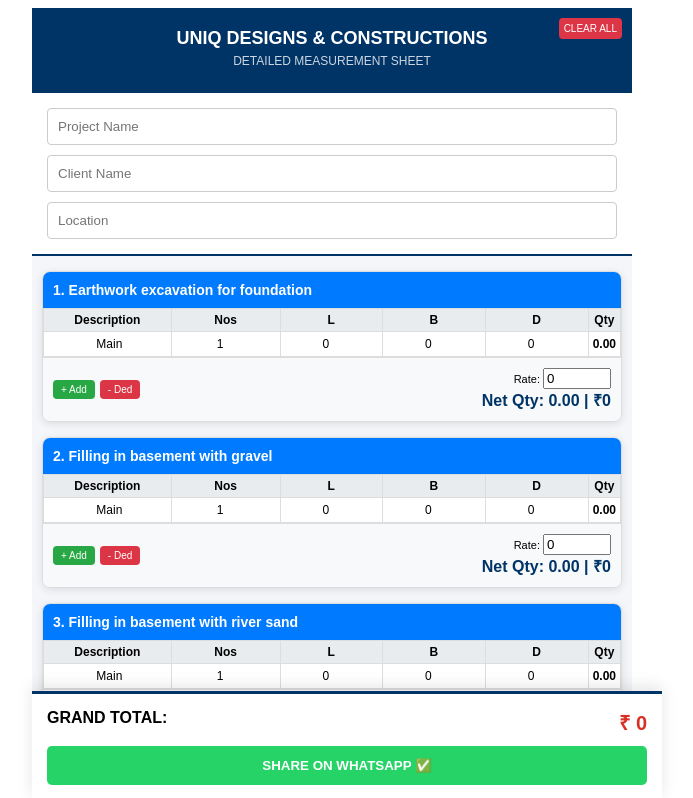
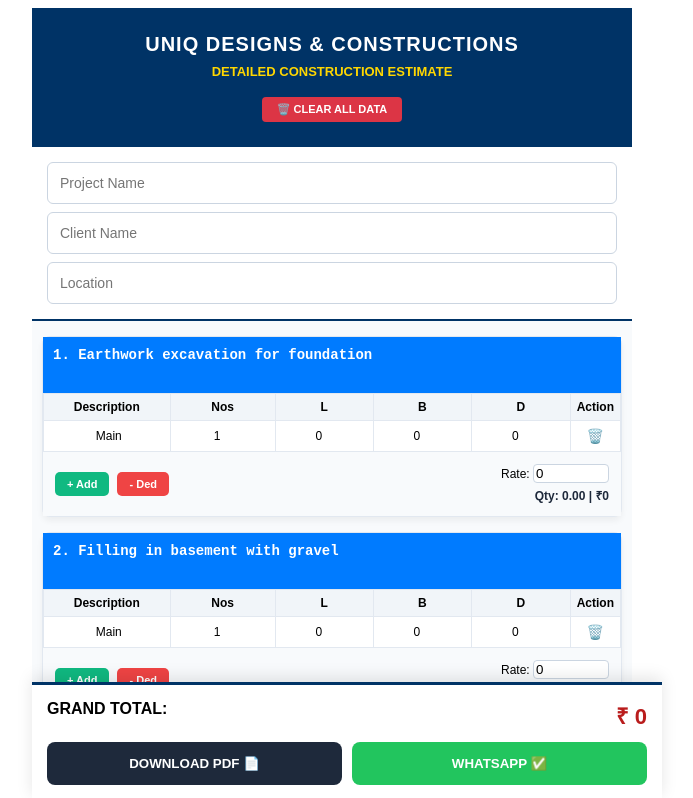
Before and after one commit to Movieeesss/MOBILE-ESTIMATOR, a React (Vite) app: page / in a window 1280 px wide. Shown: the top 798 px of the page, without its empty margins (308-1001 px from the left). Built offline with nearby package versions, Linux system fonts and the light colour scheme.

Commit message:
Update MOBILE ESTIMATOR.tsx

```diff
--- a/src/MOBILE ESTIMATOR.tsx
+++ b/src/MOBILE ESTIMATOR.tsx
@@ -22,15 +22,14 @@ const INITIAL_TITLES = [
   "36. Main gate", "37. Electrical - LS", "38. Sanitary - LS"
 ];
 
-export default function UniqProfessionalEstimator() {
-  // 1. Initialize from LocalStorage or use Defaults
+export default function UniqMasterEstimator() {
   const [projectInfo, setProjectInfo] = useState(() => {
-    const saved = localStorage.getItem('uniq_project_info');
+    const saved = localStorage.getItem('uniq_v3_info');
     return saved ? JSON.parse(saved) : { name: "", client: "", location: "" };
   });
 
   const [sections, setSections] = useState(() => {
-    const saved = localStorage.getItem('uniq_sections');
+    const saved = localStorage.getItem('uniq_v3_sections');
     return saved ? JSON.parse(saved) : INITIAL_TITLES.map((title, idx) => ({
       id: idx,
       title: title,
@@ -40,14 +39,10 @@ export default function UniqProfessionalEstimator() {
     }));
   });
 
-  // 2. Auto-Save to LocalStorage whenever data changes
   useEffect(() => {
-    localStorage.setItem('uniq_project_info', JSON.stringify(projectInfo));
-  }, [projectInfo]);
-
-  useEffect(() => {
-    localStorage.setItem('uniq_sections', JSON.stringify(sections));
-  }, [sections]);
+    localStorage.setItem('uniq_v3_info', JSON.stringify(projectInfo));
+    localStorage.setItem('uniq_v3_sections', JSON.stringify(sections));
+  }, [projectInfo, sections]);
 
   const computedData = useMemo(() => {
     let grandTotal = 0;
@@ -63,9 +58,18 @@ export default function UniqProfessionalEstimator() {
     return { processed, grandTotal };
   }, [sections]);
 
+  const updateSectionTitle = (id: number, newTitle: string) => {
+    setSections(sections.map(s => s.id === id ? { ...s, title: newTitle } : s));
+  };
+
   const addRow = (secId: number, type: 'Add' | 'Ded') => {
     setSections(sections.map(s => s.id === secId ?
       { ...s, measurements: [...s.measurements, { id: Date.now(), type, label: type === 'Ded' ? 'Deduction' : 'Extra', nos: '1', l: '0', b: '0', d: '0' }] } : s));
+  };
+
+  const deleteRow = (secId: number, mId: number) => {
+    setSections(sections.map(s => s.id === secId ?
+      { ...s, measurements: s.measurements.filter(m => m.id !== mId) } : s));
   };
 
   const updateM = (secId: number, mId: number, field: string, val: string) => {
@@ -75,90 +79,129 @@ export default function UniqProfessionalEstimator() {
   };
 
   const clearAllData = () => {
-    if(window.confirm("Delete all saved data and start new estimate?")) {
-      localStorage.removeItem('uniq_project_info');
-      localStorage.removeItem('uniq_sections');
+    if(window.confirm("Clear all data and reset to original titles?")) {
+      localStorage.clear();
       window.location.reload();
     }
   };
 
+  const generatePDF = () => {
+    const doc = new jsPDF();
+    doc.setFontSize(16);
+    doc.text("UNIQ DESIGNS & CONSTRUCTIONS", 105, 15, { align: 'center' });
+    doc.setFontSize(12);
+    doc.text("DETAILED CONSTRUCTION ESTIMATE", 105, 22, { align: 'center' });
+
+    doc.setFontSize(10);
+    doc.text(`Project: ${projectInfo.name}`, 14, 35);
+    doc.text(`Client: ${projectInfo.client}`, 14, 40);
+    doc.text(`Location: ${projectInfo.location}`, 14, 45);
+
+    const tableRows = computedData.processed.filter(s => s.amount !== 0).map(s => [
+      s.title, s.unit, s.totalQty.toFixed(2), s.rate, s.amount.toLocaleString()
+    ]);
+
+    autoTable(doc, {
+      startY: 55,
+      head: [['Description of Work', 'Unit', 'Total Qty', 'Rate', 'Amount (Rs)']],
+      body: tableRows,
+      theme: 'grid',
+      headStyles: { fillColor: [0, 51, 102] }
+    });
+
+    doc.save(`${projectInfo.name || 'Estimate'}_Report.pdf`);
+  };
+
   const shareWhatsApp = () => {
-    let msg = `*UNIQ DESIGNS - ESTIMATE*\nProject: ${projectInfo.name}\nTotal: ₹${computedData.grandTotal.toLocaleString()}\n\n`;
-    computedData.processed.filter(s => s.amount > 0).forEach(s => {
-      msg += `✅ ${s.title}: ${s.totalQty.toFixed(2)} ${s.unit} = ₹${s.amount.toLocaleString()}\n`;
+    let msg = `*UNIQ DESIGNS - ESTIMATE*\n*Project:* ${projectInfo.name}\n*Total:* ₹${computedData.grandTotal.toLocaleString()}\n\n`;
+    computedData.processed.filter(s => s.amount !== 0).forEach(s => {
+      msg += `✅ ${s.title}\nQty: ${s.totalQty.toFixed(2)} | Amt: ₹${s.amount.toLocaleString()}\n\n`;
     });
     window.open(`https://wa.me/?text=${encodeURIComponent(msg)}`, '_blank');
   };
 
   return (
-    <div style={{ maxWidth: '600px', margin: '0 auto', background: '#f4f6f9', minHeight: '100vh', paddingBottom: '160px', fontFamily: 'Arial' }}>
+    <div style={{ maxWidth: '600px', margin: '0 auto', background: '#f8fafc', minHeight: '100vh', paddingBottom: '180px', fontFamily: 'Arial' }}>
 
-      <div style={{ background: '#003366', color: 'white', padding: '20px', textAlign: 'center', position: 'relative' }}>
-        <h2 style={{ margin: 0, fontSize: '18px' }}>UNIQ DESIGNS & CONSTRUCTIONS</h2>
-        <p style={{ margin: '5px 0', fontSize: '12px', opacity: 0.8 }}>DETAILED MEASUREMENT SHEET</p>
-        <button onClick={clearAllData} style={{ position: 'absolute', right: '10px', top: '10px', background: '#dc3545', color: 'white', border: 'none', borderRadius: '4px', fontSize: '10px', padding: '5px' }}>CLEAR ALL</button>
+      {/* PROFESSIONAL HEADER */}
+      <div style={{ background: '#003366', color: 'white', padding: '25px 15px', textAlign: 'center' }}>
+        <h2 style={{ margin: 0, fontSize: '20px', letterSpacing: '1px' }}>UNIQ DESIGNS & CONSTRUCTIONS</h2>
+        <p style={{ margin: '8px 0', fontSize: '13px', fontWeight: 'bold', color: '#ffd700' }}>DETAILED CONSTRUCTION ESTIMATE</p>
+        <button onClick={clearAllData} style={{ marginTop: '10px', background: '#dc3545', color: 'white', border: 'none', padding: '6px 15px', borderRadius: '4px', fontSize: '11px', fontWeight: 'bold', cursor: 'pointer' }}>
+          🗑️ CLEAR ALL DATA
+        </button>
       </div>
 
-      <div style={{ background: '#fff', padding: '15px', borderBottom: '2px solid #003366', display: 'grid', gap: '10px' }}>
+      {/* PROJECT INFO */}
+      <div style={{ background: '#fff', padding: '15px', borderBottom: '2px solid #003366', display: 'grid', gap: '8px' }}>
         <input placeholder="Project Name" value={projectInfo.name} style={headerInput} onChange={e => setProjectInfo({...projectInfo, name: e.target.value})} />
         <input placeholder="Client Name" value={projectInfo.client} style={headerInput} onChange={e => setProjectInfo({...projectInfo, client: e.target.value})} />
         <input placeholder="Location" value={projectInfo.location} style={headerInput} onChange={e => setProjectInfo({...projectInfo, location: e.target.value})} />
       </div>
 
+      {/* EDITABLE 38 CONTENTS */}
       {computedData.processed.map((sec) => (
-        <div key={sec.id} style={{ background: '#fff', margin: '15px 10px', borderRadius: '8px', boxShadow: '0 2px 8px rgba(0,0,0,0.1)', overflow: 'hidden', border: '1px solid #ddd' }}>
-          <div style={{ background: '#007bff', color: 'white', padding: '10px', fontSize: '14px', fontWeight: 'bold' }}>{sec.title}</div>
+        <div key={sec.id} style={{ background: '#fff', margin: '15px 10px', borderRadius: '8px', boxShadow: '0 4px 6px rgba(0,0,0,0.05)', border: '1px solid #e2e8f0' }}>
+          <div style={{ background: '#007bff', padding: '8px' }}>
+            <textarea
+              value={sec.title}
+              onChange={(e) => updateSectionTitle(sec.id, e.target.value)}
+              style={{ width: '100%', background: 'transparent', border: 'none', color: 'white', fontWeight: 'bold', fontSize: '14px', resize: 'none' }}
+              rows={2}
+            />
+          </div>
 
           <table style={{ width: '100%', borderCollapse: 'collapse', fontSize: '12px' }}>
-            <thead style={{ background: '#e9ecef' }}>
+            <thead style={{ background: '#f1f5f9' }}>
               <tr>
-                <th style={tdStyle}>Description</th>
-                <th style={tdStyle}>Nos</th><th style={tdStyle}>L</th><th style={tdStyle}>B</th><th style={tdStyle}>D</th><th style={tdStyle}>Qty</th>
+                <th style={tdStyle}>Description</th><th style={tdStyle}>Nos</th><th style={tdStyle}>L</th><th style={tdStyle}>B</th><th style={tdStyle}>D</th><th style={tdStyle}>Action</th>
               </tr>
             </thead>
             <tbody>
               {sec.measurements.map(m => (
-                <tr key={m.id} style={{ background: m.type === 'Ded' ? '#fff0f0' : 'white' }}>
+                <tr key={m.id} style={{ background: m.type === 'Ded' ? '#fff1f2' : 'white' }}>
                   <td style={tdStyle}><input value={m.label} onChange={e => updateM(sec.id, m.id, 'label', e.target.value)} style={cellInput} /></td>
                   <td style={tdStyle}><input type="number" value={m.nos} onChange={e => updateM(sec.id, m.id, 'nos', e.target.value)} style={cellInput} /></td>
                   <td style={tdStyle}><input type="number" value={m.l} onChange={e => updateM(sec.id, m.id, 'l', e.target.value)} style={cellInput} /></td>
                   <td style={tdStyle}><input type="number" value={m.b} onChange={e => updateM(sec.id, m.id, 'b', e.target.value)} style={cellInput} /></td>
                   <td style={tdStyle}><input type="number" value={m.d} onChange={e => updateM(sec.id, m.id, 'd', e.target.value)} style={cellInput} /></td>
-                  <td style={{ ...tdStyle, fontWeight: 'bold' }}>
-                    {(m.type === 'Ded' ? '-' : '') + ((parseFloat(m.nos)||0)*(parseFloat(m.l)||0)*(parseFloat(m.b)||0)*(parseFloat(m.d)||0)).toFixed(2)}
+                  <td style={tdStyle}>
+                    <button onClick={() => deleteRow(sec.id, m.id)} style={{ border: 'none', background: 'none', color: '#ef4444', fontSize: '14px' }}>🗑️</button>
                   </td>
                 </tr>
               ))}
             </tbody>
           </table>
 
-          <div style={{ padding: '10px', background: '#f8f9fa', display: 'flex', justifyContent: 'space-between', alignItems: 'center', borderTop: '1px solid #ddd' }}>
-            <div style={{ display: 'flex', gap: '5px' }}>
-              <button onClick={() => addRow(sec.id, 'Add')} style={btnSmall}>+ Add</button>
-              <button onClick={() => addRow(sec.id, 'Ded')} style={{ ...btnSmall, background: '#dc3545' }}>- Ded</button>
+          <div style={{ padding: '12px', background: '#f8fafc', display: 'flex', justifyContent: 'space-between', alignItems: 'center' }}>
+            <div style={{ display: 'flex', gap: '8px' }}>
+              <button onClick={() => addRow(sec.id, 'Add')} style={btnAction}>+ Add</button>
+              <button onClick={() => addRow(sec.id, 'Ded')} style={{ ...btnAction, background: '#ef4444' }}>- Ded</button>
             </div>
-            <div style={{ textAlign: 'right' }}>
-              <div style={{ fontSize: '11px' }}>Rate: <input type="number" value={sec.rate} onChange={e => setSections(sections.map(s => s.id === sec.id ? {...s, rate: e.target.value} : s))} style={{ width: '60px' }} /></div>
-              <div style={{ fontWeight: 'bold', color: '#003366' }}>Net Qty: {sec.totalQty.toFixed(2)} | ₹{sec.amount.toLocaleString()}</div>
+            <div style={{ textAlign: 'right', fontSize: '12px' }}>
+              Rate: <input type="number" value={sec.rate} onChange={e => setSections(sections.map(s => s.id === sec.id ? {...s, rate: e.target.value} : s))} style={{ width: '70px', border: '1px solid #cbd5e1', borderRadius: '4px' }} />
+              <div style={{ fontWeight: 'bold', marginTop: '4px', color: '#1e293b' }}>Qty: {sec.totalQty.toFixed(2)} | ₹{sec.amount.toLocaleString()}</div>
             </div>
           </div>
         </div>
       ))}
 
+      {/* STICKY ACTION FOOTER */}
       <div style={{ position: 'fixed', bottom: 0, width: '100%', maxWidth: '600px', background: 'white', padding: '15px', borderTop: '3px solid #003366', boxShadow: '0 -5px 15px rgba(0,0,0,0.1)' }}>
-        <div style={{ display: 'flex', justifyContent: 'space-between', marginBottom: '10px' }}>
+        <div style={{ display: 'flex', justifyContent: 'space-between', marginBottom: '12px' }}>
           <span style={{ fontWeight: 'bold' }}>GRAND TOTAL:</span>
-          <span style={{ fontWeight: 'bold', color: '#d93025', fontSize: '20px' }}>₹ {computedData.grandTotal.toLocaleString()}</span>
+          <span style={{ fontWeight: 'bold', color: '#b91c1c', fontSize: '22px' }}>₹ {computedData.grandTotal.toLocaleString()}</span>
         </div>
-        <button onClick={shareWhatsApp} style={{ width: '100%', padding: '12px', background: '#25D366', color: 'white', border: 'none', borderRadius: '5px', fontWeight: 'bold', cursor: 'pointer' }}>
-          SHARE ON WHATSAPP ✅
-        </button>
+        <div style={{ display: 'grid', gridTemplateColumns: '1fr 1fr', gap: '10px' }}>
+          <button onClick={generatePDF} style={{ padding: '14px', background: '#1e293b', color: 'white', border: 'none', borderRadius: '8px', fontWeight: 'bold' }}>DOWNLOAD PDF 📄</button>
+          <button onClick={shareWhatsApp} style={{ padding: '14px', background: '#22c55e', color: 'white', border: 'none', borderRadius: '8px', fontWeight: 'bold' }}>WHATSAPP ✅</button>
+        </div>
       </div>
     </div>
   );
 }
 
-const tdStyle: React.CSSProperties = { border: '1px solid #ddd', padding: '4px', textAlign: 'center' };
-const cellInput: React.CSSProperties = { width: '100%', border: 'none', textAlign: 'center', fontSize: '12px', outline: 'none', background: 'transparent' };
-const headerInput: React.CSSProperties = { padding: '10px', border: '1px solid #ccc', borderRadius: '4px' };
-const btnSmall: React.CSSProperties = { padding: '4px 8px', background: '#28a745', color: 'white', border: 'none', borderRadius: '4px', fontSize: '10px', cursor: 'pointer' };
+const tdStyle: React.CSSProperties = { border: '1px solid #e2e8f0', padding: '6px', textAlign: 'center' };
+const cellInput: React.CSSProperties = { width: '100%', border: 'none', textAlign: 'center', fontSize: '12px', background: 'transparent', outline: 'none' };
+const headerInput: React.CSSProperties = { padding: '12px', border: '1px solid #cbd5e1', borderRadius: '6px', fontSize: '14px' };
+const btnAction: React.CSSProperties = { padding: '6px 12px', background: '#10b981', color: 'white', border: 'none', borderRadius: '5px', fontSize: '11px', fontWeight: 'bold', cursor: 'pointer' };
```
